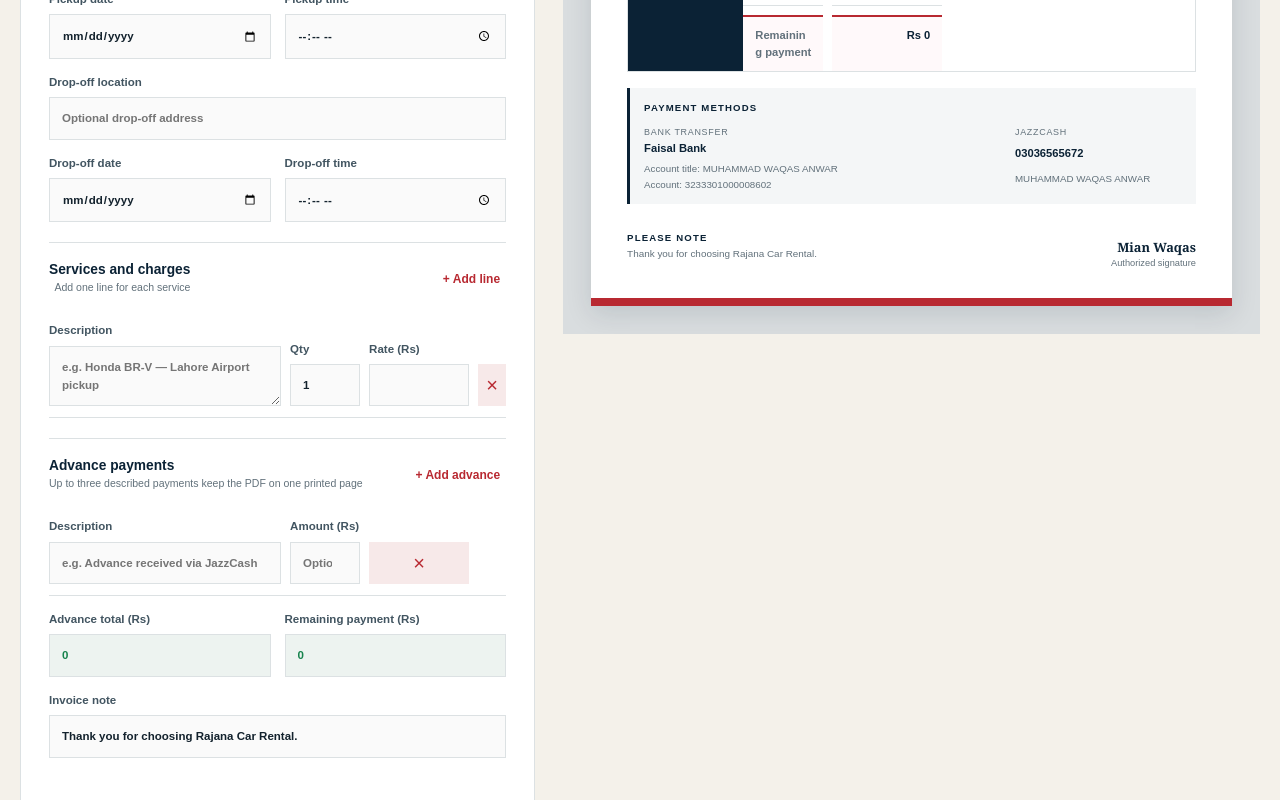
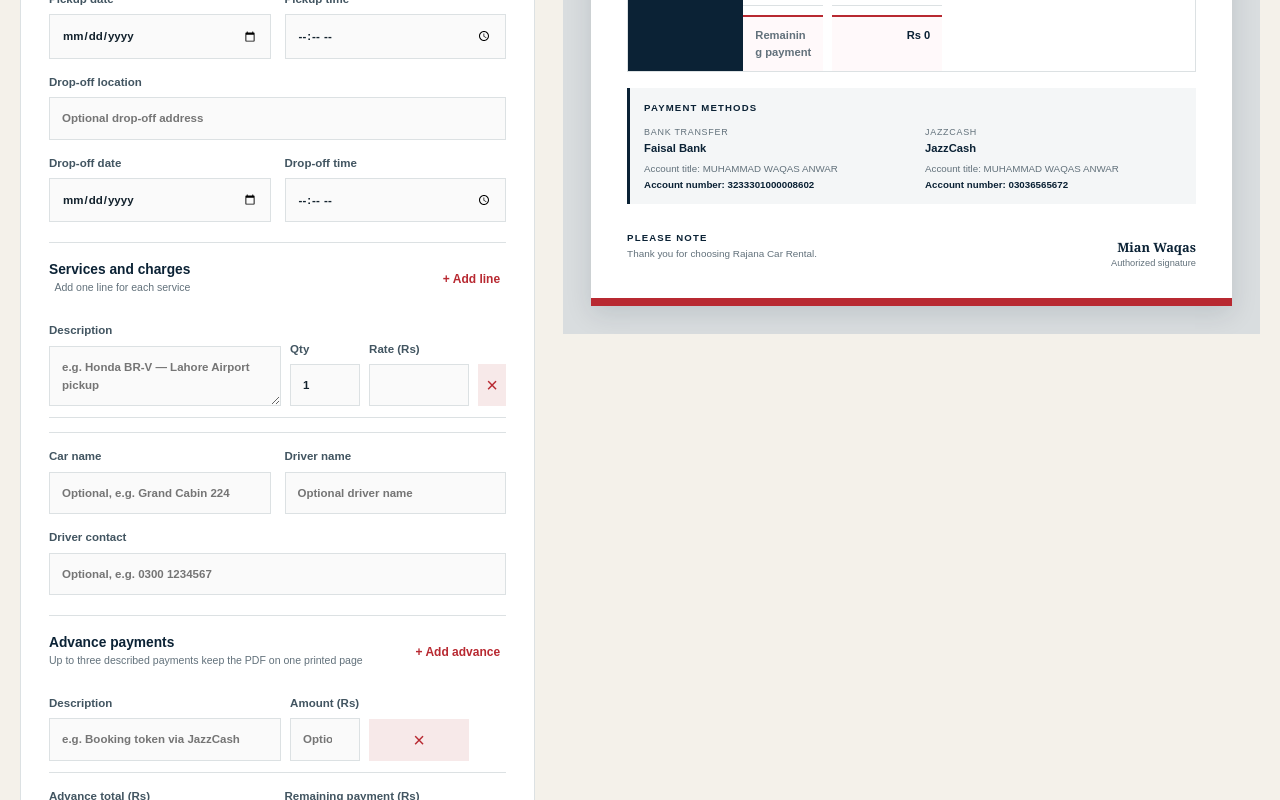
Before and after one commit to awaisanwar12/Rajana-Car-rental, a Next.js app: page /invoice in a window 1280 px wide. Shown: the part 1100-1900 px from the top of the page. Built offline with nearby package versions, Linux system fonts and the light colour scheme.

Commit message:
Add driver details to invoice descriptions

```diff
--- a/src/app/invoice/invoice-shell.css
+++ b/src/app/invoice/invoice-shell.css
@@ -85,7 +85,7 @@
 .invoice-payment-methods > div {
   display: grid;
   gap: 24px;
-  grid-template-columns: 1.35fr 0.65fr;
+  grid-template-columns: repeat(2, minmax(0, 1fr));
   margin-top: 9px;
 }
 
@@ -112,12 +112,28 @@
   margin: 0;
 }
 
+.invoice-payment-methods .payment-account-number {
+  color: var(--navy);
+  font-weight: 800;
+}
+
+.invoice-payment-methods .payment-account-number strong {
+  font-size: inherit;
+  margin: 0;
+}
+
 .advance-payment-row {
   grid-template-columns: minmax(0, 1fr) 120px 28px;
 }
 
 .invoice-payment-totals {
   margin-top: 14px;
+}
+
+.invoice-vehicle-details {
+  border-top: 1px solid var(--line);
+  margin-top: 14px;
+  padding-top: 14px;
 }
 
 .invoice-summary dl {
--- a/src/components/InvoiceBuilder.tsx
+++ b/src/components/InvoiceBuilder.tsx
@@ -22,6 +22,9 @@ type InvoiceData = {
   pickupTime: string;
   dropoffDate: string;
   dropoffTime: string;
+  carName: string;
+  driverName: string;
+  driverContact: string;
   notes: string;
   advancePayments: AdvancePayment[];
   items: LineItem[];
@@ -35,6 +38,7 @@ const emptyInvoice = (): InvoiceData => ({
   customerName: "", customerPhone: "", customerEmail: "", customerAddress: "",
   city: "", pickupLocation: "", dropoffLocation: "",
   pickupDate: "", pickupTime: "", dropoffDate: "", dropoffTime: "",
+  carName: "", driverName: "", driverContact: "",
   notes: "Thank you for choosing Rajana Car Rental.",
   advancePayments: [{ id: Date.now(), description: "", amount: "" }],
   items: [{ id: Date.now(), description: "", quantity: 1, rate: "" }],
@@ -157,6 +161,11 @@ export function InvoiceBuilder() {
   const pickupDateTime = tripDateTime(data.pickupDate, data.pickupTime);
   const dropoffDateTime = tripDateTime(data.dropoffDate, data.dropoffTime);
   const hasTripDetails = Boolean(data.city || data.pickupLocation || data.dropoffLocation || pickupDateTime || dropoffDateTime);
+  const vehicleAndDriverLines = [
+    data.carName ? `Car: ${data.carName}` : "",
+    data.driverName ? `Driver: ${data.driverName}` : "",
+    data.driverContact ? `Driver contact: ${data.driverContact}` : "",
+  ].filter(Boolean);
 
   const setField = <K extends keyof InvoiceData>(field: K, value: InvoiceData[K]) => setData((current) => ({ ...current, [field]: value }));
   const updateItem = (id: number, field: keyof LineItem, value: string | number) => setData((current) => ({ ...current, items: current.items.map((item) => item.id === id ? { ...item, [field]: value } : item) }));
@@ -165,6 +174,7 @@ export function InvoiceBuilder() {
   const updateAdvancePayment = (id: number, field: keyof Omit<AdvancePayment, "id">, value: string | number) => setData((current) => ({ ...current, advancePayments: current.advancePayments.map((payment) => payment.id === id ? { ...payment, [field]: value } : payment) }));
   const addAdvancePayment = () => setData((current) => current.advancePayments.length >= maxAdvancePayments ? current : ({ ...current, advancePayments: [...current.advancePayments, { id: Date.now(), description: "", amount: "" }] }));
   const removeAdvancePayment = (id: number) => setData((current) => ({ ...current, advancePayments: current.advancePayments.length === 1 ? current.advancePayments : current.advancePayments.filter((payment) => payment.id !== id) }));
+  const itemDescription = (item: LineItem, index: number, fallback: string) => [item.description || fallback, ...(index === 0 ? vehicleAndDriverLines : [])].filter(Boolean).join("\n");
 
   function saveDraft() {
     localStorage.setItem("rajana-invoice-draft", JSON.stringify(data));
@@ -238,14 +248,14 @@ export function InvoiceBuilder() {
       ];
       doc.setFont("helvetica", "normal"); doc.setFontSize(8);
       const summaryRowsForPdf = summaryRows.map((row) => {
-        const lines = doc.splitTextToSize(row.kind === "advance" ? `Advance received: ${row.label}` : row.label, 116) as string[];
+        const lines = doc.splitTextToSize(row.kind === "advance" ? `Advance: ${row.label}` : row.label, 116) as string[];
         return { ...row, lines, height: Math.max(6.5, 2.6 + lines.length * 3.5) };
       });
       const summaryHeight = 8 + summaryRowsForPdf.reduce((sum, row) => sum + row.height, 0);
       const pageContentBottom = 286;
       const summaryGap = 6;
       const paymentMethodsGap = 6;
-      const paymentMethodsHeight = 27;
+      const paymentMethodsHeight = 30;
       const noteGap = 8;
       const maxTableBottom = pageContentBottom - summaryGap - summaryHeight - paymentMethodsGap - paymentMethodsHeight - noteGap - noteBlockHeight;
 
@@ -257,8 +267,8 @@ export function InvoiceBuilder() {
       const buildRows = () => {
         doc.setFont("helvetica", "bold"); doc.setFontSize(rowFontSize);
         const lineHeight = rowFontSize * 0.3528 * 1.2;
-        return data.items.map((item) => {
-          const lines = doc.splitTextToSize(item.description || "Service", 102) as string[];
+        return data.items.map((item, index) => {
+          const lines = doc.splitTextToSize(itemDescription(item, index, "Service"), 102) as string[];
           return { item, lines, height: Math.max(minimumRowHeight, lines.length * lineHeight + rowPadding) };
         });
       };
@@ -305,8 +315,9 @@ export function InvoiceBuilder() {
       doc.setFillColor(245, 247, 248); doc.roundedRect(margin, paymentMethodsY, 178, paymentMethodsHeight, 1.5, 1.5, "F");
       doc.setTextColor(...navy); doc.setFont("helvetica", "bold"); doc.setFontSize(8); doc.text("PAYMENT METHODS", margin + 4, paymentMethodsY + 6);
       doc.setTextColor(...muted); doc.setFont("helvetica", "normal"); doc.setFontSize(6.8); doc.text("BANK TRANSFER", margin + 4, paymentMethodsY + 12); doc.text("JAZZCASH", 110, paymentMethodsY + 12);
-      doc.setTextColor(...navy); doc.setFont("helvetica", "bold"); doc.setFontSize(8); doc.text(paymentDetails.bankName, margin + 4, paymentMethodsY + 18); doc.text(paymentDetails.jazzCashNumber, 110, paymentMethodsY + 18);
-      doc.setFont("helvetica", "normal"); doc.setFontSize(6.2); doc.text(`A/c: ${paymentDetails.bankAccountNumber} · ${paymentDetails.accountTitle}`, margin + 4, paymentMethodsY + 23); doc.text(paymentDetails.accountTitle, 110, paymentMethodsY + 23);
+      doc.setTextColor(...navy); doc.setFont("helvetica", "bold"); doc.setFontSize(8); doc.text(paymentDetails.bankName, margin + 4, paymentMethodsY + 18); doc.text("JazzCash", 110, paymentMethodsY + 18);
+      doc.setFont("helvetica", "normal"); doc.setFontSize(6.2); doc.text(`Account title: ${paymentDetails.accountTitle}`, margin + 4, paymentMethodsY + 23); doc.text(`Account title: ${paymentDetails.accountTitle}`, 110, paymentMethodsY + 23);
+      doc.setFont("helvetica", "bold"); doc.text(`Account number: ${paymentDetails.bankAccountNumber}`, margin + 4, paymentMethodsY + 28); doc.text(`Account number: ${paymentDetails.jazzCashNumber}`, 110, paymentMethodsY + 28);
 
       const noteY = paymentMethodsY + paymentMethodsHeight + noteGap;
       doc.setTextColor(...navy); doc.setFont("helvetica", "bold"); doc.setFontSize(8); doc.text("PLEASE NOTE", margin, noteY);
@@ -406,11 +417,16 @@ export function InvoiceBuilder() {
         <div className="invoice-form-section invoice-line-editor">
           <div className="invoice-section-heading line-editor-head"><div><h3>Services and charges</h3><p>Add one line for each service</p></div><button type="button" onClick={addItem}>+ Add line</button></div>
           {data.items.map((item, index) => <div className="line-editor-row" key={item.id}><label className="line-description">Description<textarea rows={2} value={item.description} onChange={(e) => updateItem(item.id, "description", e.target.value)} placeholder={index === 0 ? "e.g. Honda BR-V — Lahore Airport pickup" : "Trip or service details"} /></label><label>Qty<input type="number" min="0" step="1" value={item.quantity} onChange={(e) => updateItem(item.id, "quantity", e.target.value === "" ? "" : Number(e.target.value))} /></label><label>Rate (Rs)<input type="number" min="0" step="1" value={item.rate} onChange={(e) => updateItem(item.id, "rate", e.target.value === "" ? "" : Number(e.target.value))} /></label><button className="remove-line" type="button" onClick={() => removeItem(item.id)} aria-label={`Remove service ${index + 1}`}>×</button></div>)}
+          <div className="invoice-fields two-columns invoice-vehicle-details">
+            <label>Car name<input value={data.carName} onChange={(e) => setField("carName", e.target.value)} placeholder="Optional, e.g. Grand Cabin 224" /></label>
+            <label>Driver name<input value={data.driverName} onChange={(e) => setField("driverName", e.target.value)} placeholder="Optional driver name" /></label>
+            <label className="field-wide">Driver contact<input inputMode="tel" value={data.driverContact} onChange={(e) => setField("driverContact", e.target.value)} placeholder="Optional, e.g. 0300 1234567" /></label>
+          </div>
         </div>
 
         <div className="invoice-form-section invoice-line-editor">
           <div className="invoice-section-heading line-editor-head"><div><h3>Advance payments</h3><p>Up to three described payments keep the PDF on one printed page</p></div><button type="button" onClick={addAdvancePayment} disabled={data.advancePayments.length >= maxAdvancePayments} title={data.advancePayments.length >= maxAdvancePayments ? "Three advance-payment lines is the one-page invoice limit." : undefined}>+ Add advance</button></div>
-          {data.advancePayments.map((payment, index) => <div className="line-editor-row advance-payment-row" key={payment.id}><label className="line-description">Description<input value={payment.description} onChange={(e) => updateAdvancePayment(payment.id, "description", e.target.value)} placeholder={index === 0 ? "e.g. Advance received via JazzCash" : "Payment description"} /></label><label>Amount (Rs)<input type="number" min="0" step="1" value={payment.amount} onChange={(e) => updateAdvancePayment(payment.id, "amount", e.target.value === "" ? "" : Number(e.target.value))} placeholder="Optional" /></label><button className="remove-line" type="button" onClick={() => removeAdvancePayment(payment.id)} aria-label={`Remove advance payment ${index + 1}`}>×</button></div>)}
+          {data.advancePayments.map((payment, index) => <div className="line-editor-row advance-payment-row" key={payment.id}><label className="line-description">Description<input value={payment.description} onChange={(e) => updateAdvancePayment(payment.id, "description", e.target.value)} placeholder={index === 0 ? "e.g. Booking token via JazzCash" : "Payment description"} /></label><label>Amount (Rs)<input type="number" min="0" step="1" value={payment.amount} onChange={(e) => updateAdvancePayment(payment.id, "amount", e.target.value === "" ? "" : Number(e.target.value))} placeholder="Optional" /></label><button className="remove-line" type="button" onClick={() => removeAdvancePayment(payment.id)} aria-label={`Remove advance payment ${index + 1}`}>×</button></div>)}
           <div className="invoice-fields two-columns invoice-payment-totals"><label>Advance total (Rs)<input className="calculated-input" value={money(advanceTotal)} readOnly aria-readonly="true" /></label><label>Remaining payment (Rs)<input className="calculated-input" value={money(balance)} readOnly aria-readonly="true" /></label><label className="field-wide">Invoice note<input value={data.notes} onChange={(e) => setField("notes", e.target.value)} placeholder="Optional note" /></label></div>
         </div>
 
@@ -424,9 +440,9 @@ export function InvoiceBuilder() {
           <div className="invoice-business"><p>{site.address}<br />{site.phoneDisplay}<br />{site.email}<br />{site.url}</p></div>
           <div className="invoice-party"><div><small>BILL TO</small><strong>{data.customerName || "Customer name"}</strong><p>{[data.customerPhone, data.customerEmail, data.customerAddress].filter(Boolean).join(" · ") || "Customer contact details"}</p></div><dl><dt>INVOICE NO.</dt><dd>{data.invoiceNumber}</dd><dt>DATE</dt><dd>{data.date}</dd></dl></div>
           {hasTripDetails && <div className="invoice-trip-details"><small>TRIP DETAILS</small><div className="invoice-trip-grid">{data.city && <div className="invoice-trip-city"><span>City</span><strong>{data.city}</strong></div>}{(pickupDateTime || data.pickupLocation) && <div><span>Pickup</span><strong>{pickupDateTime || "Date and time not provided"}</strong><p>{data.pickupLocation || "Location not provided"}</p></div>}{(dropoffDateTime || data.dropoffLocation) && <div><span>Drop-off</span><strong>{dropoffDateTime || "Date and time not provided"}</strong><p>{data.dropoffLocation || "Location not provided"}</p></div>}</div></div>}
-          <div className="invoice-table-wrap"><table><thead><tr><th>Description</th><th>Qty</th><th>Rate</th><th>Amount</th></tr></thead><tbody>{data.items.map((item) => <tr key={item.id}><td>{item.description || "Service description"}</td><td>{numberValue(item.quantity)}</td><td>{money(item.rate)}</td><td>{money(numberValue(item.quantity) * numberValue(item.rate))}</td></tr>)}</tbody></table></div>
-          <div className="invoice-summary"><small>PAYMENT SUMMARY</small><dl><dt>Total bill</dt><dd>Rs {money(total)}</dd>{populatedAdvancePayments.length ? populatedAdvancePayments.map((payment) => <div className="advance-summary-line" key={payment.id}><dt>{payment.description.trim() ? `Advance received: ${payment.description}` : "Advance payment"}</dt><dd>- Rs {money(payment.amount)}</dd></div>) : <><dt>Advance payment</dt><dd>Rs 0</dd></>}<dt className="balance-label">Remaining payment</dt><dd className="balance-value">Rs {money(balance)}</dd></dl></div>
-          <div className="invoice-payment-methods"><small>PAYMENT METHODS</small><div><section><span>Bank transfer</span><strong>{paymentDetails.bankName}</strong><p>Account title: {paymentDetails.accountTitle}</p><p>Account: {paymentDetails.bankAccountNumber}</p></section><section><span>JazzCash</span><strong>{paymentDetails.jazzCashNumber}</strong><p>{paymentDetails.accountTitle}</p></section></div></div>
+          <div className="invoice-table-wrap"><table><thead><tr><th>Description</th><th>Qty</th><th>Rate</th><th>Amount</th></tr></thead><tbody>{data.items.map((item, index) => <tr key={item.id}><td>{itemDescription(item, index, "Service description")}</td><td>{numberValue(item.quantity)}</td><td>{money(item.rate)}</td><td>{money(numberValue(item.quantity) * numberValue(item.rate))}</td></tr>)}</tbody></table></div>
+          <div className="invoice-summary"><small>PAYMENT SUMMARY</small><dl><dt>Total bill</dt><dd>Rs {money(total)}</dd>{populatedAdvancePayments.length ? populatedAdvancePayments.map((payment) => <div className="advance-summary-line" key={payment.id}><dt>{payment.description.trim() ? `Advance: ${payment.description}` : "Advance payment"}</dt><dd>- Rs {money(payment.amount)}</dd></div>) : <><dt>Advance payment</dt><dd>Rs 0</dd></>}<dt className="balance-label">Remaining payment</dt><dd className="balance-value">Rs {money(balance)}</dd></dl></div>
+          <div className="invoice-payment-methods"><small>PAYMENT METHODS</small><div><section><span>Bank transfer</span><strong>{paymentDetails.bankName}</strong><p>Account title: {paymentDetails.accountTitle}</p><p className="payment-account-number">Account number: <strong>{paymentDetails.bankAccountNumber}</strong></p></section><section><span>JazzCash</span><strong>JazzCash</strong><p>Account title: {paymentDetails.accountTitle}</p><p className="payment-account-number">Account number: <strong>{paymentDetails.jazzCashNumber}</strong></p></section></div></div>
           <div className="invoice-paper-foot"><div><small>PLEASE NOTE</small><p>{data.notes || "Thank you for choosing Rajana Car Rental."}</p></div><div className="signature"><strong>Mian Waqas</strong><span>Authorized signature</span></div></div>
         </div>
       </section>
```
